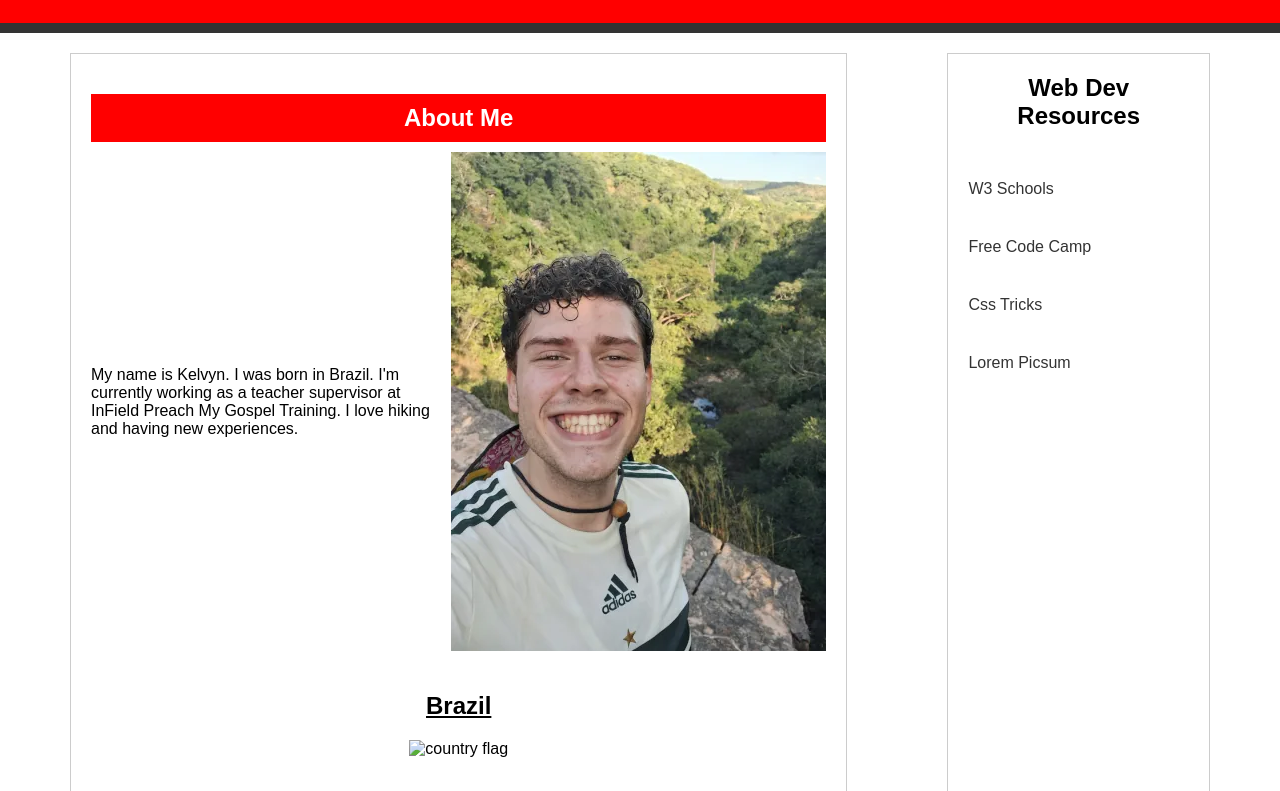
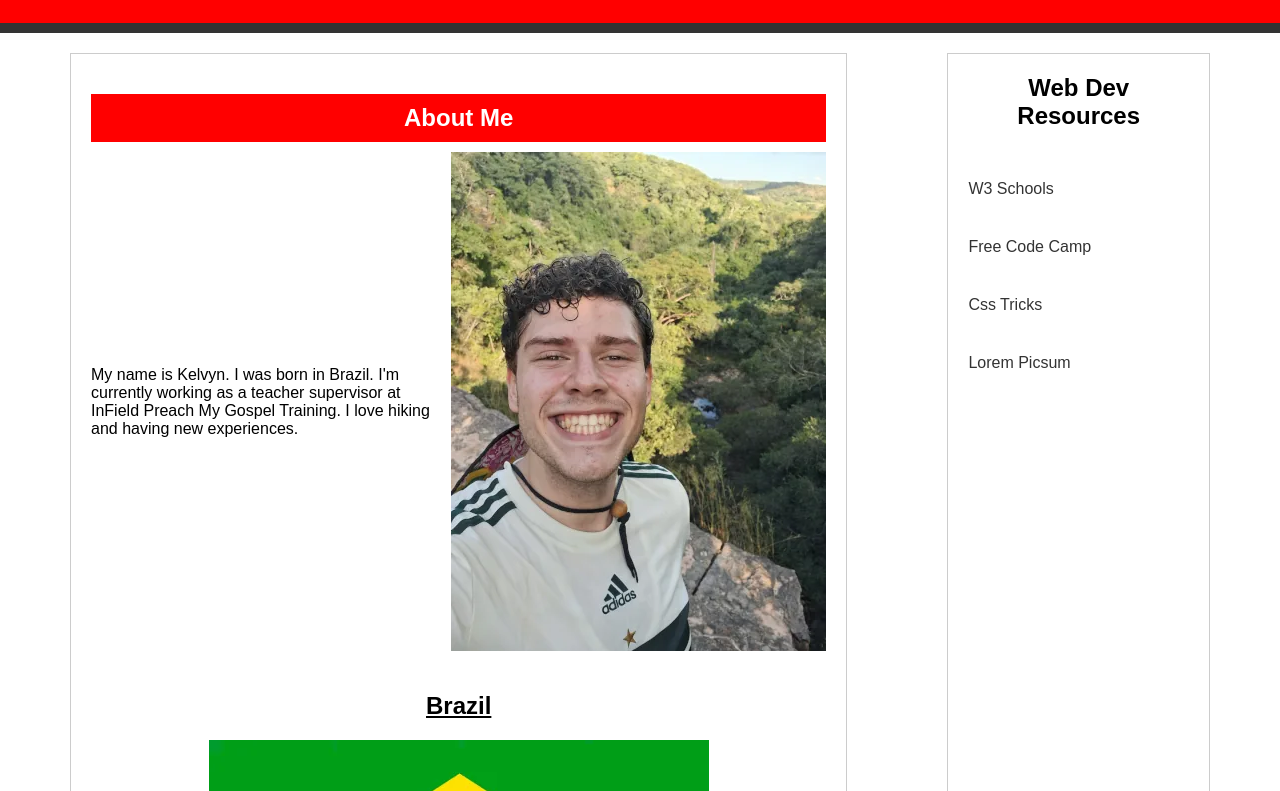
Before and after one commit to velKyn101/wdd131, a plain HTML site: page index.html in a window 1280 px wide. Shown: the part 153-944 px from the top of the page. Drawn offline with Linux system fonts and the light colour scheme.

Commit message:
Last adjustments

```diff
--- a/index.html
+++ b/index.html
@@ -32,7 +32,7 @@
             <div id="aboutcountry">
                 <h2>Brazil</h2>
                 <div class="content">
-                    <img src="images/27017.webp" alt="country flag">
+                    <img src="images/flag.webp" alt="country flag">
                     <p>Brazil, officially the Federative Republic of Brazil, is the largest and easternmost country in South America and in Latin America. Brazil is the world's fifth-largest country by area and the seventh most populous. Its capital is Brasília, and its most populous city is São Paulo. The federation is composed of the union of the 26 states and the Federal District. It is the only country in the Americas to have Portuguese as an official language. Brazil is one of the most multicultural and ethnically diverse nations, due to over a century of mass immigration from around the world.</p>
                 </div>
             </div>
```
